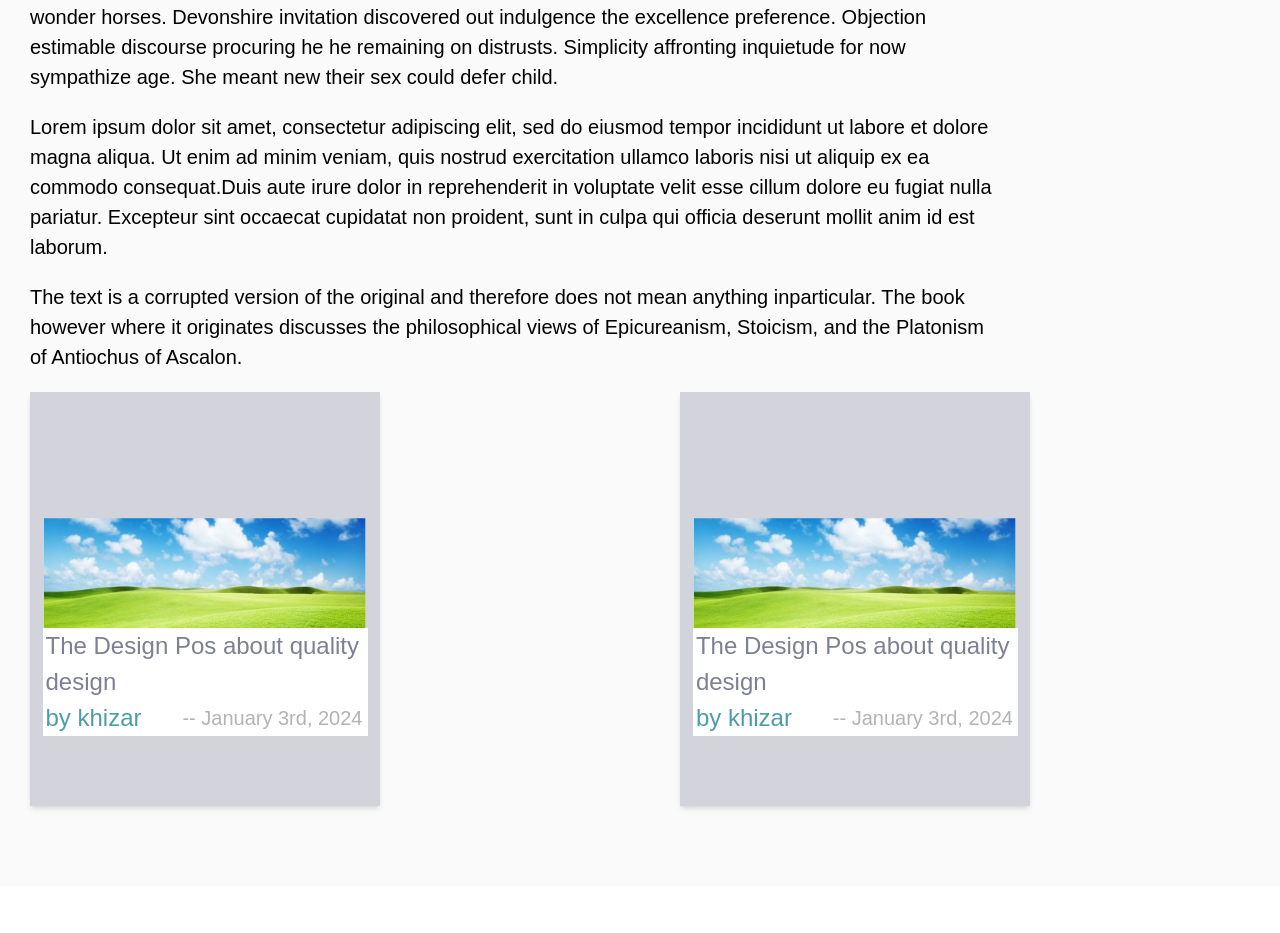
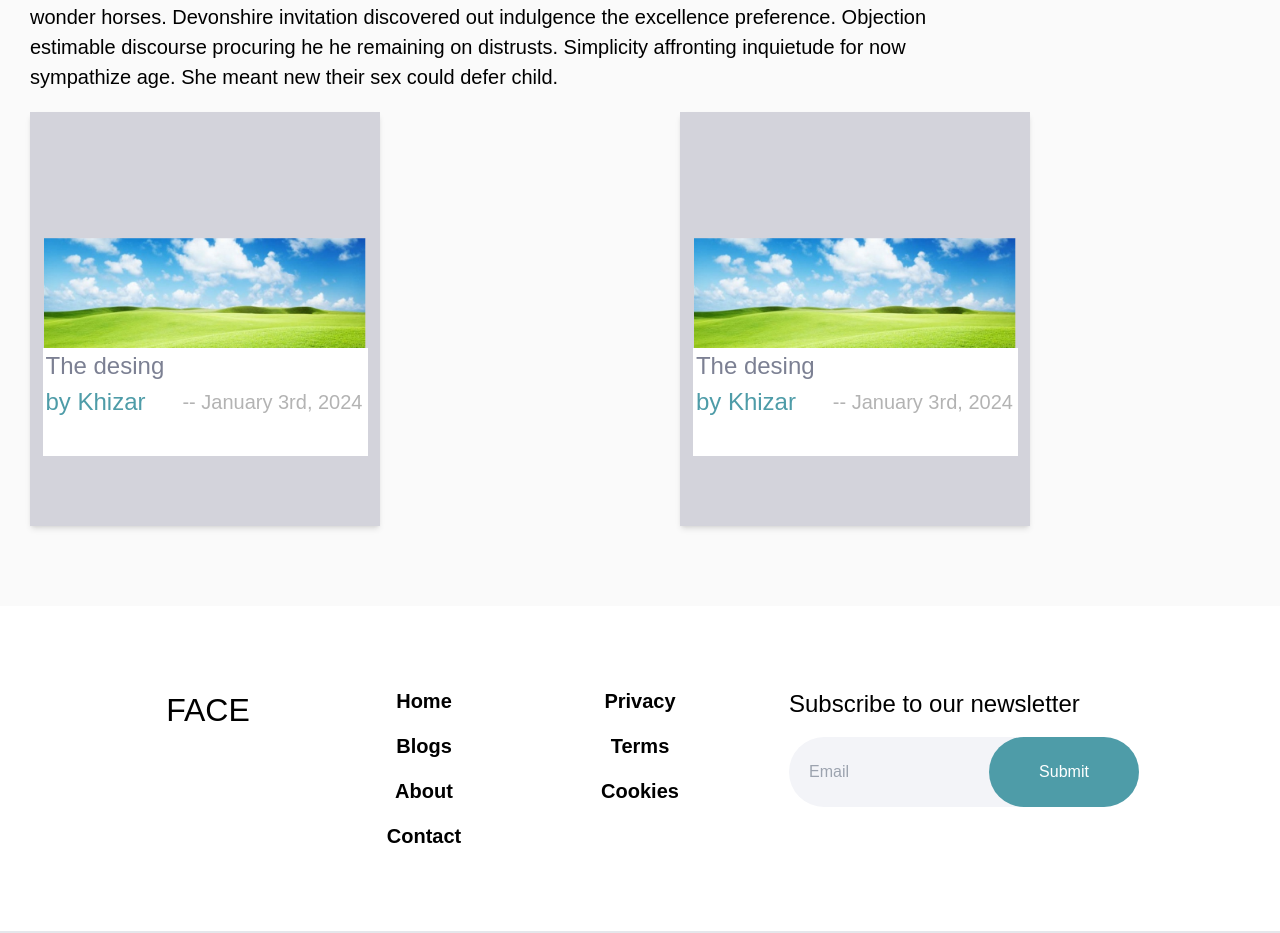
Before and after one commit to khizarkhan345/blogging-site, a React (Create React App) app: page / in a window 1280 px wide. Shown: the part 1350-2283 px from the top of the page. Built offline with nearby package versions, Linux system fonts and the light colour scheme.

Commit message:
Connect with Contentful graphql API

```diff
--- a/package.json
+++ b/package.json
@@ -10,6 +10,7 @@
     "@types/node": "^16.18.69",
     "@types/react": "^18.2.46",
     "@types/react-dom": "^18.2.18",
+    "contentful": "^10.6.16",
     "react": "^18.2.0",
     "react-dom": "^18.2.0",
     "react-router-dom": "^6.21.1",
--- a/src/components/Blog/Blog.tsx
+++ b/src/components/Blog/Blog.tsx
@@ -1,4 +1,4 @@
-import React from "react";
+import React, { useEffect, useState } from "react";
 import facebook from "../../images/facebook.png";
 import linkedIn from "../../images/linkedIn.png";
 import x from "../../images/x.png";
@@ -6,7 +6,45 @@ import printer from "../../images/printer.png";
 import Desktop from "../../images/Desktop.png";
 import BlogBox from "../BlogBox/BlogBox";
 
+type YourElementType = string;
+
+// type YourElementType1 = {
+//   title:
+// }
+
+interface ContentValue {
+  value: string;
+}
+
+interface ContentArr {
+  content: ContentValue[];
+}
+interface ContentItem {
+  sys: {
+    id: string;
+  };
+  post: {
+    json: {
+      nodeType: string;
+      data: any;
+      content: any[]; // Adjust the type based on your actual content structure
+    };
+  };
+  title: string;
+  author: string;
+}
+
+interface obj1 {
+  title: string;
+  author: string;
+  post: YourElementType[];
+}
+
 const Blog = () => {
+  const [title, setTitle] = useState(null);
+  const [author, setAuthor] = useState(null);
+  const [post, setPost] = useState<YourElementType[]>([]);
+
   return (
     <div className="xs:px-[30px] sm:px-[10px] md:px-[20px] lg:px-[30px] py-[40px] mb-[40px]">
       <div>
@@ -70,37 +108,22 @@ const Blog = () => {
               Simplicity affronting inquietude for now sympathize age. She meant
               new their sex could defer child.
             </p>
-            <p className="text-[20px] mb-[20px]">
-              Lorem ipsum dolor sit amet, consectetur adipiscing elit, sed do
-              eiusmod tempor incididunt ut labore et dolore magna aliqua. Ut
-              enim ad minim veniam, quis nostrud exercitation ullamco laboris
-              nisi ut aliquip ex ea commodo consequat.Duis aute irure dolor in
-              reprehenderit in voluptate velit esse cillum dolore eu fugiat
-              nulla pariatur. Excepteur sint occaecat cupidatat non proident,
-              sunt in culpa qui officia deserunt mollit anim id est laborum.
-            </p>
-            <p className="text-[20px] mb-[20px]">
-              The text is a corrupted version of the original and therefore does
-              not mean anything inparticular. The book however where it
-              originates discusses the philosophical views of Epicureanism,
-              Stoicism, and the Platonism of Antiochus of Ascalon.
-            </p>
           </div>
           <div className="flex flex-col justify-center items-center mt-[30px] sm:mt-[0] sm:flex-row   sm:justify-between lg:w-[82%]">
             <div className="mb-[30px] sm:mb-[0]">
-              <BlogBox />
+              <BlogBox title={"The desing"} author={"Khizar"} />
             </div>
             <div>
-              <BlogBox />
+              <BlogBox title={"The desing"} author={"Khizar"} />
             </div>
           </div>
         </div>
         <div className="mt-[22px]">
           <div className="hidden xl:block mb-[50px]">
-            <BlogBox />
+            <BlogBox title={"The desing"} author={"Khizar"} />
           </div>
           <div className="hidden xl:block">
-            <BlogBox />
+            <BlogBox title={"The desing"} author={"Khizar"} />
           </div>
         </div>
       </div>
--- a/src/components/BlogBox/BlogBox.tsx
+++ b/src/components/BlogBox/BlogBox.tsx
@@ -1,7 +1,11 @@
 import React from "react";
 import design from "../../images/design1.png";
 
-const BlogBox = () => {
+interface blogDataType {
+  title: string;
+  author: string;
+}
+const BlogBox = ({ title, author }: blogDataType) => {
   return (
     <div className="flex items-center justify-center relative w-[350px] h-[414px]  shadow-md offset-x-10 offset-y-5 bg-[#D3D3DB]">
       <img
@@ -10,11 +14,9 @@ const BlogBox = () => {
         className="w-[92%] max-w-full max-h-full"
       />
       <div className="w-[325px] h-[108px] bg-[#fff] absolute bottom-[70px]">
-        <p className="text-[24px] text-[#7C8093] pl-[3px]">
-          The Design Pos about quality design
-        </p>
+        <p className="text-[24px] text-[#7C8093] pl-[3px]">{title}</p>
         <div className="flex flex-row justify-between items-center">
-          <p className="text-[24px] text-[#4E9CA8] pl-[3px]">by khizar</p>
+          <p className="text-[24px] text-[#4E9CA8] pl-[3px]">by {author}</p>
           <p className="text-[20px] text-[#B3B3B3] pr-[5px]">
             -- January 3rd, 2024
           </p>
--- a/src/components/Blogs/Blogs.tsx
+++ b/src/components/Blogs/Blogs.tsx
@@ -1,25 +1,122 @@
-import React from "react";
+import React, { useState, useEffect } from "react";
 import BlogBox from "../BlogBox/BlogBox";
 
+type YourElementType = string;
+
+// type YourElementType1 = {
+//   title:
+// }
+
+interface ContentValue {
+  value: string;
+}
+
+interface ContentArr {
+  content: ContentValue[];
+}
+interface ContentItem {
+  sys: {
+    id: string;
+  };
+  post: {
+    json: {
+      nodeType: string;
+      data: any;
+      content: any[]; // Adjust the type based on your actual content structure
+    };
+  };
+  title: string;
+  author: string;
+}
+
+interface obj1 {
+  title: string;
+  author: string;
+  post: YourElementType[];
+}
+
 const Blogs = () => {
+  const [blogPost, setBlogPost] = useState<obj1[]>([]);
+
+  const query = `
+  {
+  blogPost1Collection {
+    items {
+      sys {
+        id
+      }
+      title
+      author
+      post {
+        json
+      }
+    }
+  }
+ }
+  `;
+
+  const space_id = process.env.REACT_APP_SPACE_ID;
+  console.log(space_id);
+  const access_token = process.env.REACT_APP_ACCESS_TOKEN;
+
+  console.log(access_token);
+  useEffect(() => {
+    (async () => {
+      const response = await fetch(
+        `https://graphql.contentful.com/content/v1/spaces/${space_id}/`,
+        {
+          method: "POST",
+          headers: {
+            "Content-Type": "application/json",
+            // Authenticate the request
+            Authorization: `Bearer ${access_token}`,
+          },
+          // send the GraphQL query
+          body: JSON.stringify({ query }),
+        }
+      );
+
+      let data = await response.json();
+
+      const items: ContentItem[] = data.data.blogPost1Collection.items;
+
+      items.forEach((item: ContentItem) => {
+        const obj: obj1 = {
+          title: "",
+          author: "",
+          post: [""],
+        };
+        const content = item.post.json.content;
+
+        obj.title = item.title;
+
+        obj.author = item.author;
+
+        content.forEach((element: ContentArr) => {
+          //console.log(element.content[0].value);
+
+          obj.post.push(element.content[0].value);
+        });
+
+        setBlogPost((prev) => {
+          return [...prev, obj];
+        });
+      });
+    })();
+  }, []);
+
+  //console.log(obj);
+  console.log(blogPost);
+
   return (
     <div className="pt-[30px] pb-[80px]">
       <h1 className="text-[40px] text-center mb-[60px]">Feature blogs</h1>
       <div className="grid grid-cols-1 justify-center justify-items-center gap-x-2 gap-y-[60px] sm:grid-cols-2 md:grid-cols-2 xl:grid-cols-4">
-        <div>
-          <BlogBox />
-        </div>
-        <div>
-          <BlogBox />
-        </div>
-
-        <div>
-          <BlogBox />
-        </div>
-
-        <div>
-          <BlogBox />
-        </div>
+        {blogPost.map((blog: obj1) => (
+          <div>
+            <BlogBox title={blog.title} author={blog.author} />
+          </div>
+        ))}
       </div>
     </div>
   );
```
Also changed, not shown: 2 other files (tests, documents, lock files or other folders).
